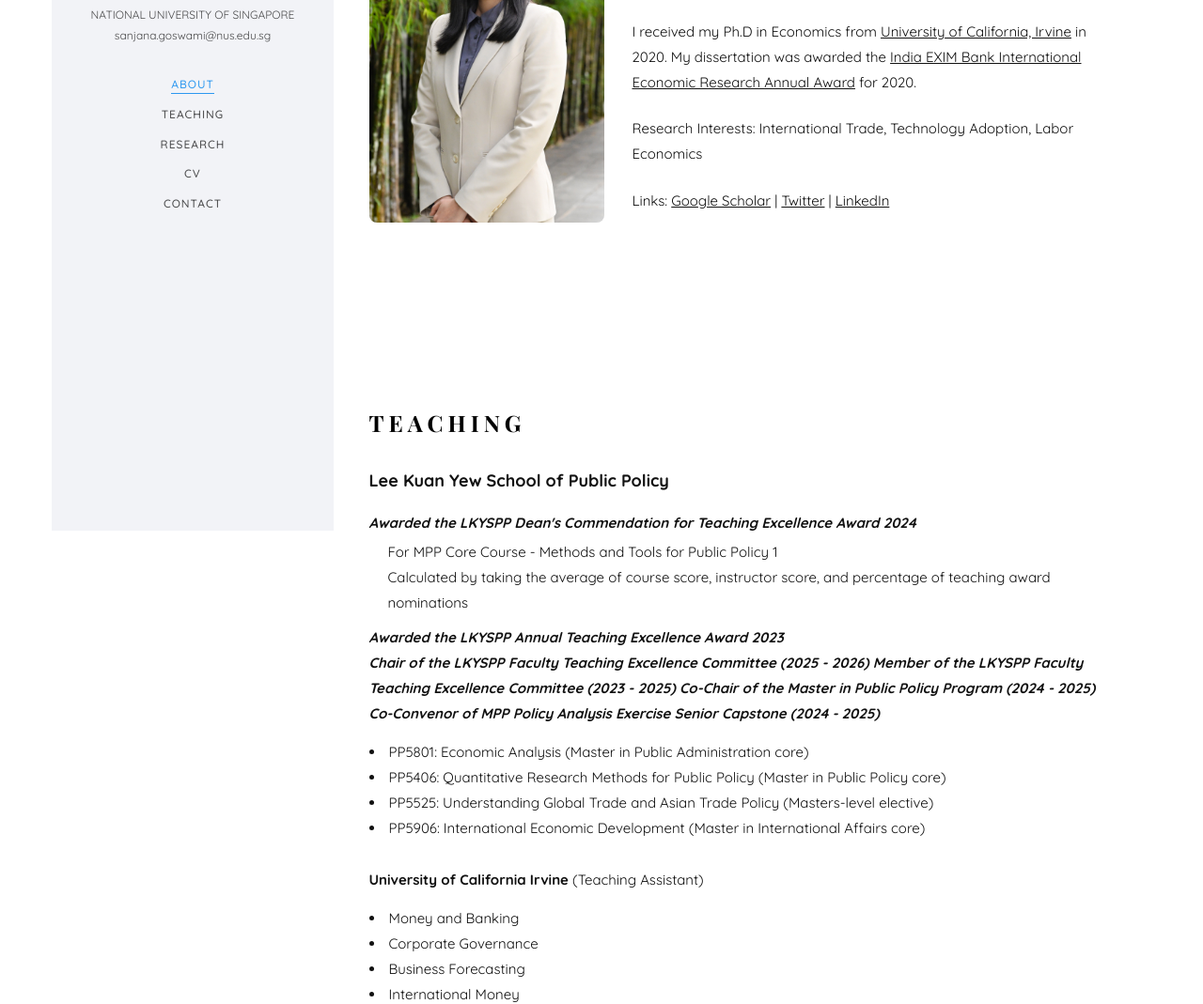
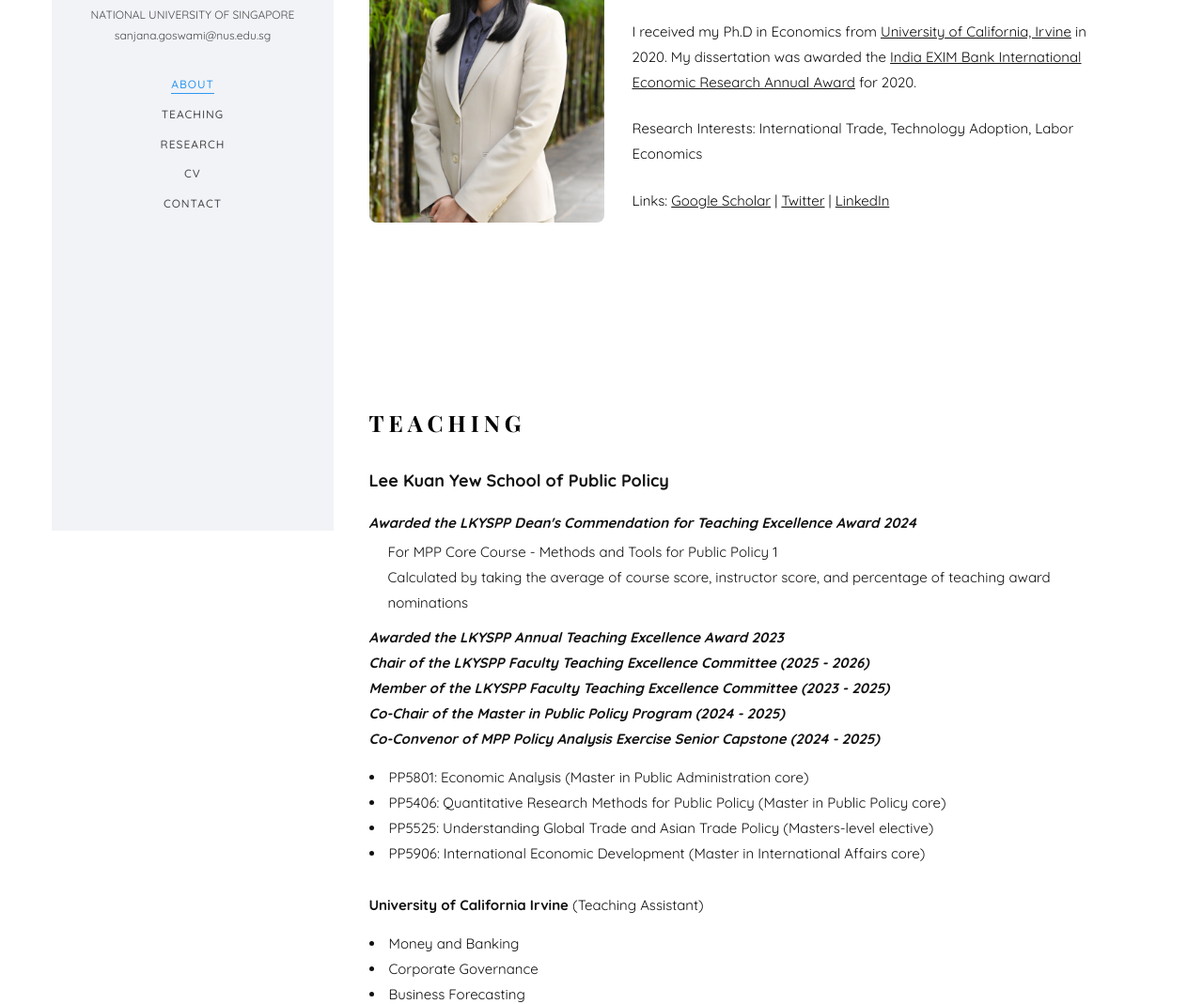
Before and after one commit to sanjanagoswami/sanjanagoswami.github.io, a plain HTML site: page index.html in a window 1280 px wide. Shown: the part 235-1304 px from the top of the page at 94% size. Drawn offline with nearby package versions, Linux system fonts and the light colour scheme; files whose address does not match are found by name; a web font is replaced by a local one.

Commit message:
Update index.html

```diff
--- a/index.html
+++ b/index.html
@@ -121,9 +121,9 @@
   						Calculated by taking the average of course score, instructor score, and percentage of teaching award nominations
 							</div>
 							<i><b> Awarded the LKYSPP Annual Teaching Excellence Award 2023 </b></i><br/>
-							<i><b> Chair of the LKYSPP Faculty Teaching Excellence Committee (2025 - 2026) </b></i>
-							<i><b> Member of the LKYSPP Faculty Teaching Excellence Committee (2023 - 2025) </b></i>
-							<i><b> Co-Chair of the Master in Public Policy Program (2024 - 2025) </b></i>
+							<i><b> Chair of the LKYSPP Faculty Teaching Excellence Committee (2025 - 2026) </b></i><br/>
+							<i><b> Member of the LKYSPP Faculty Teaching Excellence Committee (2023 - 2025) </b></i><br/>
+							<i><b> Co-Chair of the Master in Public Policy Program (2024 - 2025) </b></i><br/>
 							<i><b> Co-Convenor of MPP Policy Analysis Exercise Senior Capstone (2024 - 2025) </b></i>
 
 							<div class="v-sep-medium"></div>
```
